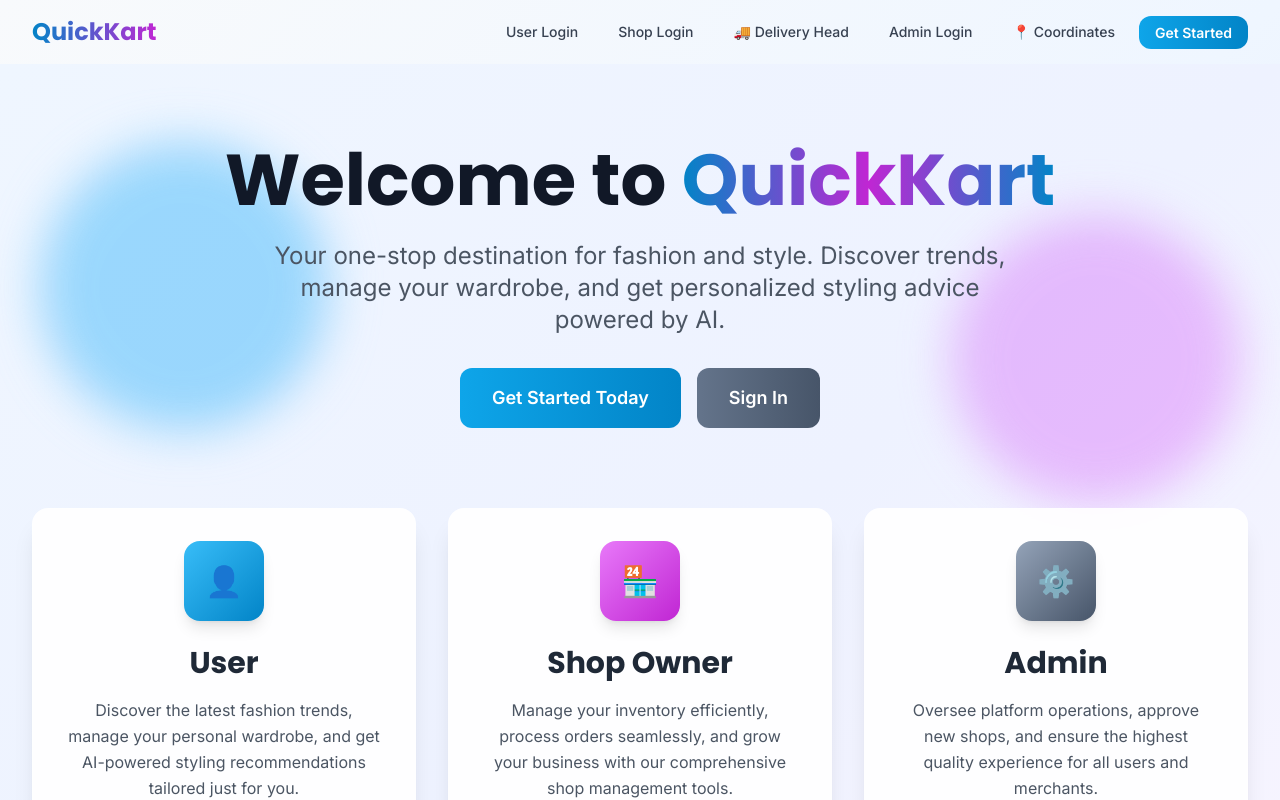
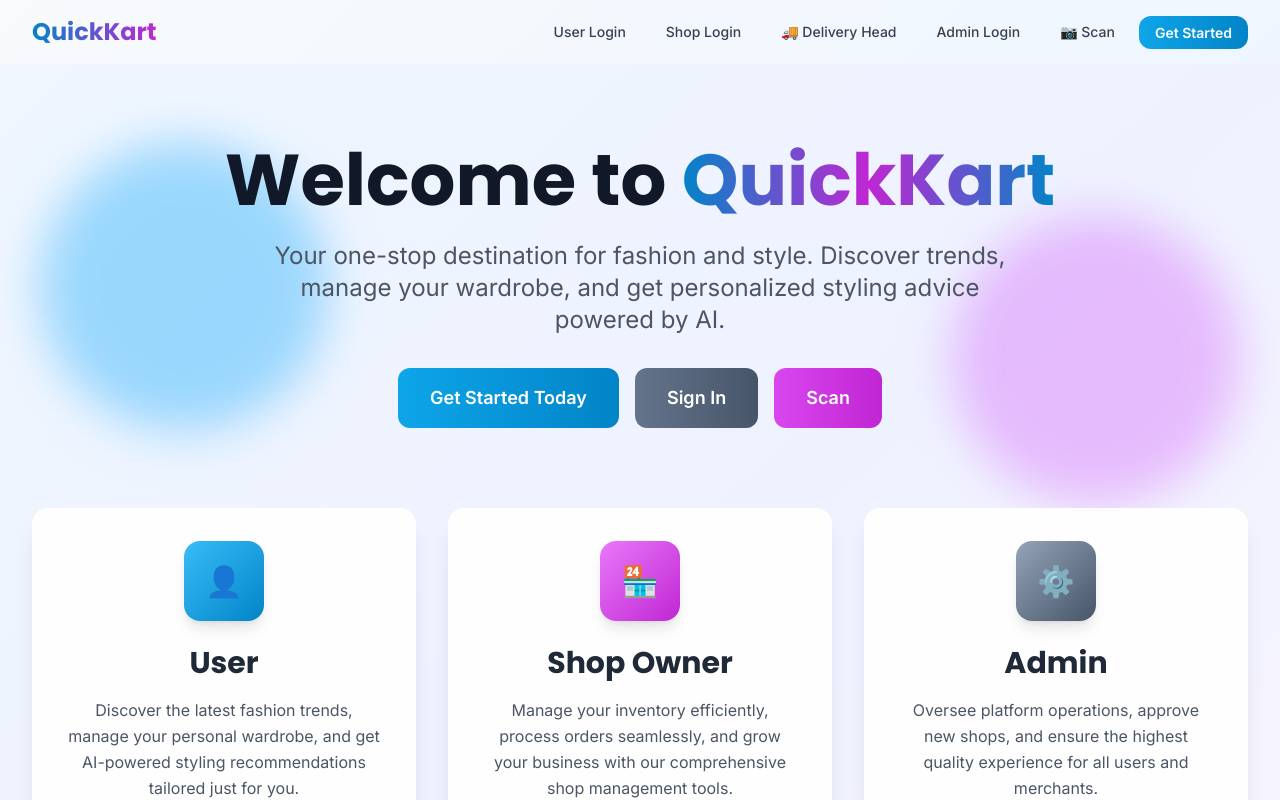
Before and after one commit to KalaiSelvan-4114/QuickKart, a React (Vite) app in the folder quickkart-ui/: page / in a window 1280 px wide. Shown: the top 800 px of the page. Built offline with nearby package versions, Linux system fonts and the light colour scheme; no server answers.

Commit message:
Delivery

```diff
--- a/quickkart-ui/src/components/Navbar.jsx
+++ b/quickkart-ui/src/components/Navbar.jsx
@@ -75,7 +75,7 @@ export default function Navbar() {
                 <Link to="/shop/login" className="nav-link">Shop Login</Link>
                 <Link to="/delivery-head/login" className="nav-link">🚚 Delivery Head</Link>
                 <Link to="/admin/login" className="nav-link">Admin Login</Link>
-                <Link to="/coordinate-demo" className="nav-link">📍 Coordinates</Link>
+                <Link to="/delivery/scan" className="nav-link">📷 Scan</Link>
                 <div className="ml-4">
                   <Link to="/user/signup" className="btn-primary text-sm px-4 py-2">Get Started</Link>
                 </div>
@@ -147,7 +147,7 @@ export default function Navbar() {
                   <Link to="/shop/login" className="block px-3 py-2 text-base font-medium text-gray-700 hover:text-gray-900 hover:bg-gray-50 rounded-lg" onClick={() => setShowMobileMenu(false)}>Shop Login</Link>
                   <Link to="/delivery-head/login" className="block px-3 py-2 text-base font-medium text-gray-700 hover:text-gray-900 hover:bg-gray-50 rounded-lg" onClick={() => setShowMobileMenu(false)}>🚚 Delivery Head</Link>
                   <Link to="/admin/login" className="block px-3 py-2 text-base font-medium text-gray-700 hover:text-gray-900 hover:bg-gray-50 rounded-lg" onClick={() => setShowMobileMenu(false)}>Admin Login</Link>
-                  <Link to="/coordinate-demo" className="block px-3 py-2 text-base font-medium text-gray-700 hover:text-gray-900 hover:bg-gray-50 rounded-lg" onClick={() => setShowMobileMenu(false)}>📍 Coordinates</Link>
+                  <Link to="/delivery/scan" className="block px-3 py-2 text-base font-medium text-gray-700 hover:text-gray-900 hover:bg-gray-50 rounded-lg" onClick={() => setShowMobileMenu(false)}>📷 Scan</Link>
                   <Link to="/user/signup" className="block px-3 py-2 text-base font-medium text-white bg-gradient-to-r from-primary-500 to-primary-600 hover:from-primary-600 hover:to-primary-700 rounded-lg" onClick={() => setShowMobileMenu(false)}>Get Started</Link>
                 </>
               ) : (
--- a/quickkart-ui/src/pages/Landing.jsx
+++ b/quickkart-ui/src/pages/Landing.jsx
@@ -63,6 +63,12 @@ export default function Landing() {
               className="btn-secondary text-lg px-8 py-4"
             >
               Sign In
+            </Link>
+            <Link
+              to="/delivery/scan"
+              className="btn-accent text-lg px-8 py-4"
+            >
+              Scan
             </Link>
           </div>
         </div>
```
